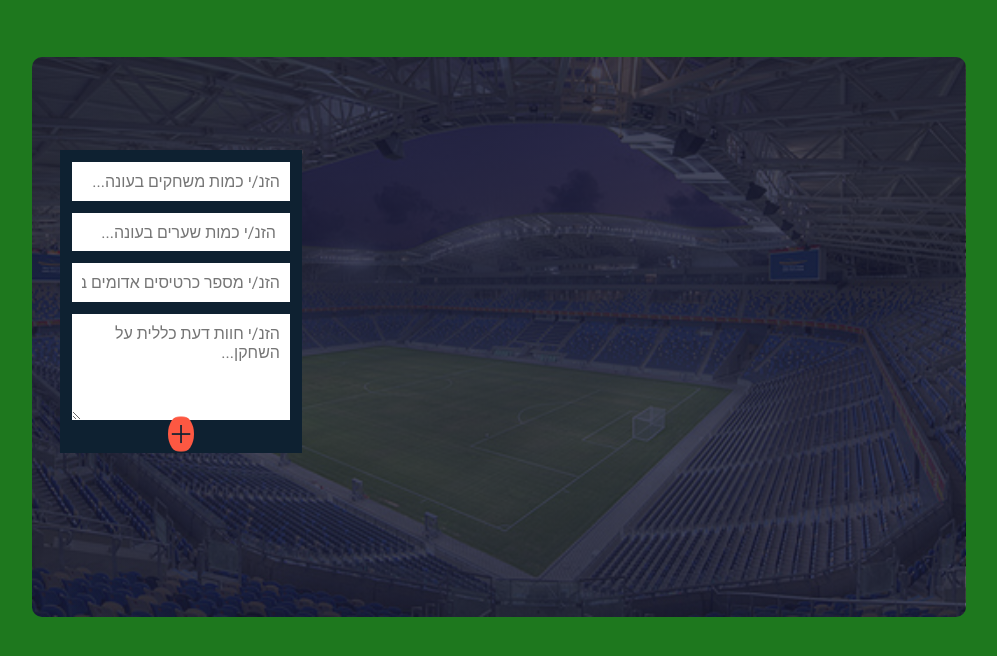
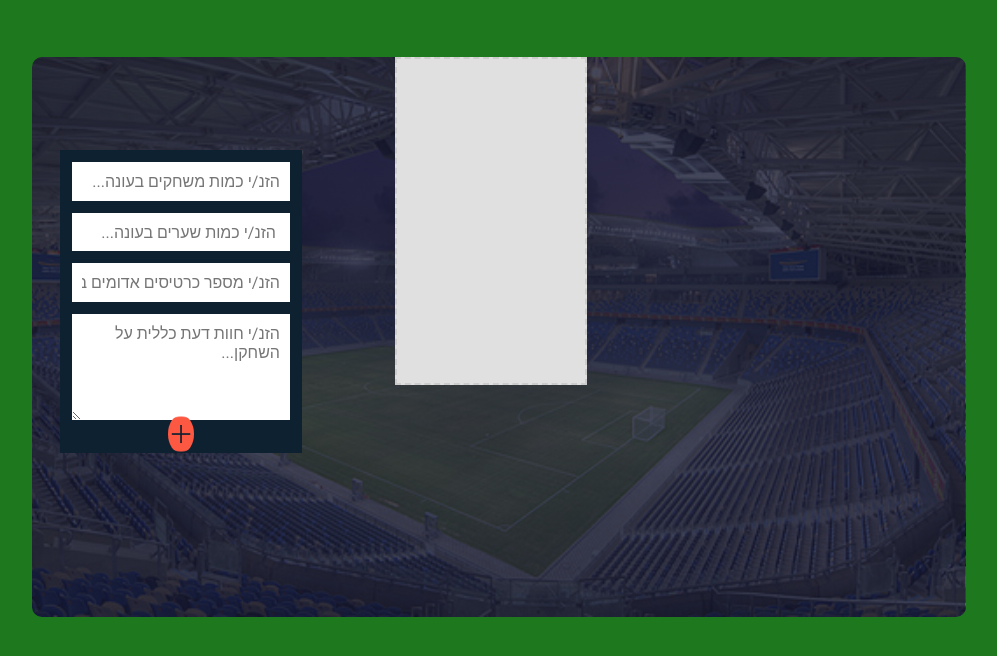
Before and after one commit to EitanBellaiche/ex5-Client, a plain HTML site: page client/index.html in a window 1280 px wide. Shown: the part 92-748 px from the top of the page, without its empty margins (141-1138 px from the left). Drawn offline with Linux system fonts and the light colour scheme.

Commit message:
created image placeholder

```diff
--- a/client/css/style.css
+++ b/client/css/style.css
@@ -33,6 +33,7 @@ header h1 {
     background-size: cover;
     background-position: center center;
     border-radius: 10px;
+    display: flex;
 }
 
 .textBoxContainer {
@@ -92,3 +93,11 @@ header h1 {
     margin-top: -2%;
     border-radius: 50%;
 }
+.imagePlaceholder {
+    width: 15vw;
+    height: 41vh;
+    background-color: #e0e0e0;
+    border: 2px dashed #ccc;
+    box-sizing: border-box;
+    margin-left: 10%;
+}
--- a/client/index.html
+++ b/client/index.html
@@ -31,7 +31,8 @@
                         </div>
                         <button type="button" class="addPlusButton"></button>
                     </form>
-
+                    <div class="imagePlaceholder"></div>
+                    <div class="itemListContainer"></div>
                 </div>
             </div>
         </main>
```
